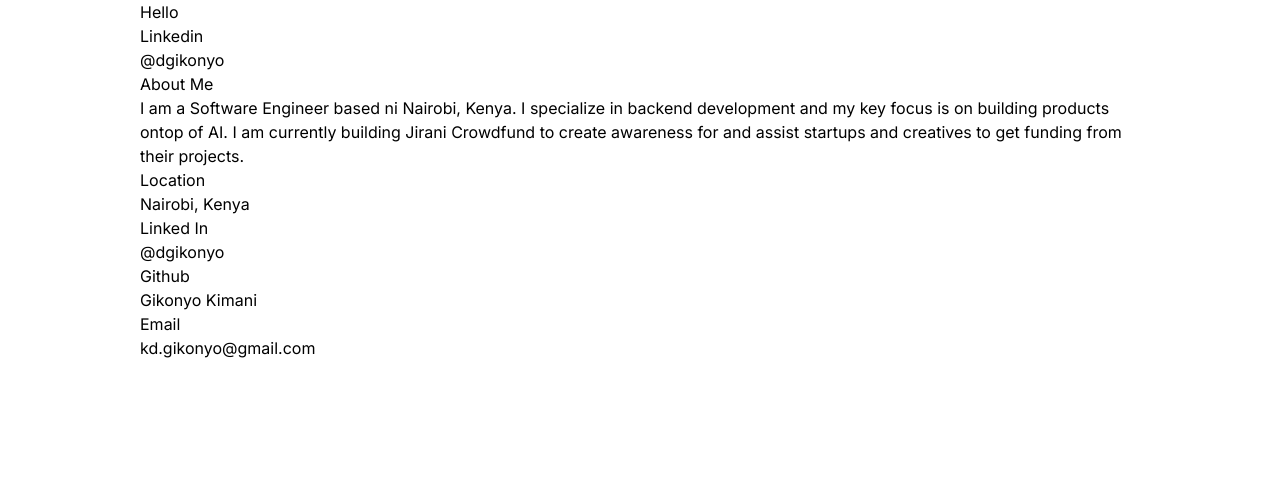
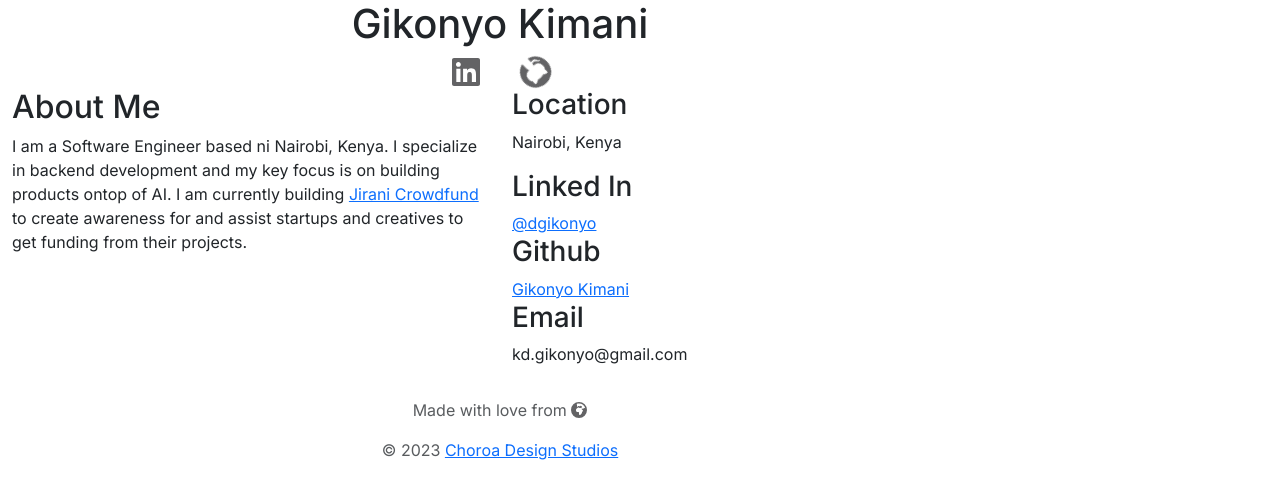
Before and after one commit to dgikonyo/bookish-octo-invention_portfolio, a Next.js app: page / in a window 1280 px wide. Shown: the top 498 px of the page. Built offline with nearby package versions, Linux system fonts and the light colour scheme.

Commit message:
added icons..skeleton complete

```diff
--- a/package.json
+++ b/package.json
@@ -9,6 +9,12 @@
     "lint": "next lint"
   },
   "dependencies": {
+    "@fortawesome/fontawesome-svg-core": "^6.4.0",
+    "@fortawesome/free-brands-svg-icons": "^6.4.0",
+    "@fortawesome/free-regular-svg-icons": "^6.4.0",
+    "@fortawesome/free-solid-svg-icons": "^6.4.0",
+    "@fortawesome/react-fontawesome": "^0.2.0",
+    "bootstrap": "^5.3.2",
     "next": "14.0.4",
     "react": "^18",
     "react-dom": "^18",
--- /dev/null
+++ b/public/assets/css/page.module.scss
@@ -0,0 +1,16 @@
+.main {
+  /* link buttons */
+  .link-button {
+    background-color: #eeeeee;
+    padding: 8px 20px;
+    text-decoration: none;
+    font-weight: bold;
+    border-radius: 5px;
+  }
+  .about-detail {
+    background-color: red;
+  }
+  .location-detail {
+
+  }
+}
--- a/public/assets/css/styles.module.scss
+++ /dev/null
@@ -1,3 +0,0 @@
-.main {
-
-}
--- /dev/null
+++ b/src/app/components/Footer.tsx
@@ -0,0 +1,29 @@
+import styles from "../../../public/assets/css/page.module.scss";
+import { FontAwesomeIcon } from "@fortawesome/react-fontawesome";
+import Link from "next/link";
+import { faEarthAfrica } from "@fortawesome/free-solid-svg-icons";
+
+export default function Footer() {
+    return (
+        <section className={styles.footer}>
+            <footer className="row py-3">
+                <div className="col-md-12 col-xs-12">
+                    <p className="text-center text-body-secondary">
+                        Made with love from{" "}
+                        <span>
+                            <FontAwesomeIcon
+                                icon={faEarthAfrica}
+                                style={{ color: "#636365" }}
+                            />
+                        </span>
+                    </p>
+                </div>
+                <div className="col-md-12 col-xs-12">
+                    <p className="text-center text-body-secondary">
+                        © 2023 <Link href="https://choroastudios.vercel.app/">Choroa Design Studios</Link>
+                    </p>
+                </div>
+            </footer>
+        </section>
+    );
+}
--- a/src/app/layout.tsx
+++ b/src/app/layout.tsx
@@ -1,22 +1,30 @@
 import type { Metadata } from 'next'
 import { Inter } from 'next/font/google'
 import '../../public/assets/css/globals.css'
+import 'bootstrap/dist/css/bootstrap.min.css';
+import { library } from '@fortawesome/fontawesome-svg-core'
+import { fab } from '@fortawesome/free-brands-svg-icons'
+import { fas } from '@fortawesome/free-solid-svg-icons'
+import { far } from '@fortawesome/free-regular-svg-icons'
+import { config } from '@fortawesome/fontawesome-svg-core'
+import '@fortawesome/fontawesome-svg-core/styles.css'
+import Footer from './components/Footer';
 
 const inter = Inter({ subsets: ['latin'] })
 
 export const metadata: Metadata = {
-  title: 'Create Next App',
-  description: 'Generated by create next app',
+  title: 'Gikonyo Kimani',
+  description: 'This is my personal portfolio, follow me @dgikonyo in Githb...happy ctrl+c -> ctrl+v',
 }
 
-export default function RootLayout({
-  children,
-}: {
-  children: React.ReactNode
-}) {
+export default function RootLayout({ children, }: { children: React.ReactNode }) {
   return (
     <html lang="en">
-      <body className={inter.className}>{children}</body>
+      <head>
+        <meta name="viewport" content="width=device-width, initial-scale=1.0" />
+      </head>
+      <body className={inter.className}>{children}<Footer /></body>
     </html>
   )
+  library.add(fab, fas, far)
 }
--- a/src/app/page.tsx
+++ b/src/app/page.tsx
@@ -1,29 +1,55 @@
-import Image from "next/image";
+// import Image from "next/image";
 import Link from "next/link";
-import styles from "../../public/assets/css/styles.module.scss";
+import styles from "../../public/assets/css/page.module.scss";
+import { FontAwesomeIcon } from "@fortawesome/react-fontawesome";
+import { faLinkedin } from "@fortawesome/free-brands-svg-icons";
+import { faGithub } from "@fortawesome/free-brands-svg-icons";
 
 export default function Home() {
   return (
-    <main className="">
-      {/* salutations */}
-      <div>
-        <div className="heading-section">
-          <h1 id="heading">Hello</h1>
-        </div>
+    <main className={styles.main}>
+      <div className="container">
+        <div className="row">
+          <h1 className="col text-center heading_text">Gikonyo Kimani</h1>
         </div>
         {/* links */}
-      <div className="links-section">
-        <div id="links">
-          <Link href="https://www.linkedin.com/in/gikonyo-kimani-05328211b/">Linkedin</Link>
+        <div className="row">
+          <div className="col text-end" id="links">
+            <Link
+              href="https://www.linkedin.com/in/gikonyo-kimani-05328211b/"
+              className="nav-link px-2 text-body-secondary"
+            >
+              <span>
+                <FontAwesomeIcon
+                  icon={faLinkedin}
+                  style={{ color: "#636365" }}
+                  size="2xl"
+                  shake
+                />
+              </span>
+            </Link>
           </div>
-        <div id="links">
-          <Link href="https://github.com/dgikonyo">@dgikonyo</Link>
+
+          <div className="col text-start" id="links">
+            <Link
+              href="https://github.com/dgikonyo"
+              className="nav-link px-2 text-body-secondary"
+            >
+              <span>
+                <FontAwesomeIcon
+                  icon={faGithub}
+                  style={{ color: "#636365" }}
+                  size="2xl"
+                  spinPulse
+                />
+              </span>
+            </Link>
           </div>
         </div>
         {/* introduce your self */}
-      <div className="about-section">
-        <div className="about-me">
-          <div id="about-header">
+        <div className="row">
+          <div className="col-lg-6 col-sm-12 about-detail">
+            <div id="col about_header">
               <h2>About Me</h2>
             </div>
             <div id="description">
@@ -33,22 +59,22 @@ export default function Home() {
               </p>
             </div>
           </div>
-        <div className="details">
+          <div className="col-lg-6 col-sm-12 location-detail">
             <div id="items">
-            <h3 id='about-item'>Location</h3>
+              <h3 id='about_item'>Location</h3>
               {/* add Kenyan logo */}
               <p>Nairobi, Kenya</p>
             </div>
             <div id="items">
-            <h3 id="about-item">Linked In</h3>
+              <h3 id="about_item">Linked In</h3>
               <Link id="links" href="https://github.com/dgikonyo">@dgikonyo</Link>
             </div>
             <div id="items">
-            <h3 id="about-item">Github</h3>
+              <h3 id="about_item">Github</h3>
               <Link id="links" href="https://www.linkedin.com/in/gikonyo-kimani-05328211b/">Gikonyo Kimani</Link>
             </div>
             <div id="items">
-            <h3 id="about-item">Email</h3>
+              <h3 id="about_item">Email</h3>
               <p id="description">kd.gikonyo@gmail.com</p>
             </div>
           </div>
@@ -58,6 +84,7 @@ export default function Home() {
         <div>
           <div></div>
         </div>
+      </div>
     </main>
   );
 }
```
Also changed, not shown: public/assets/css/globals.css (+2 -8 lines), 1 other file (tests, documents, lock files or other folders). Lines whose indentation alone changed are shown as unchanged.
